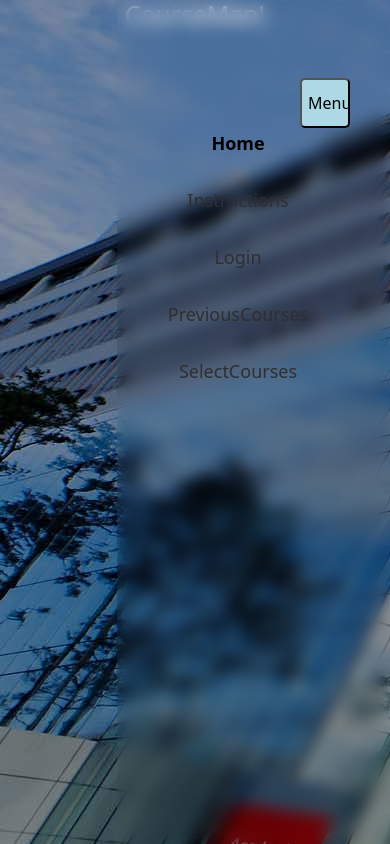
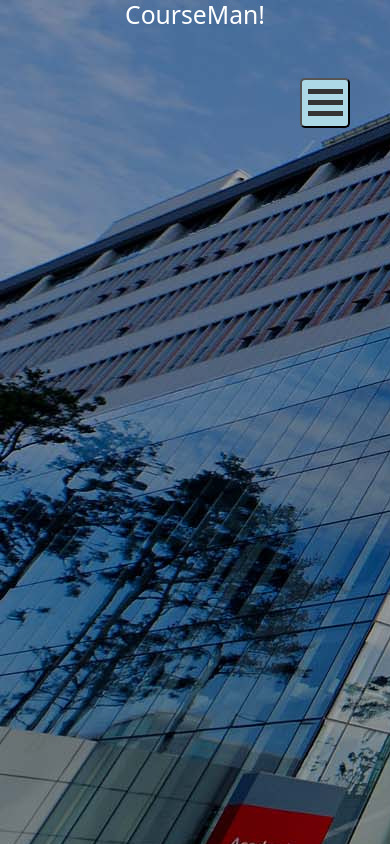
Before and after one commit to JuyeeMyeong/web_project_cse316, a React (Create React App) app: page / in a window 390 px wide. Built offline with nearby package versions, Linux system fonts and the light colour scheme.

Commit message:
#2 hamburger glyph for navbar

```diff
--- a/src/App.css
+++ b/src/App.css
@@ -64,8 +64,21 @@ ul {
 }
 
 @media screen and (max-width: 40em) {
+  .rotate {
+    transform: rotate(90deg);
+  }
+
+  .bar1, .bar2, .bar3 {
+    width: 35px;
+    height: 5px;
+    background-color: #333;
+    margin: 6px 0;
+    transition: 0.4s;
+  }
+
   .navBtn {
-    display: block;
+    display: inline-block;
+    cursor: pointer;
     position: fixed;
     right: 0;
     margin: 40px 40px 0 0;
@@ -75,6 +88,7 @@ ul {
     background-color: lightBlue;
     color: black;
     z-index: 5;
+    transition: transform 0.3s ease-out;
   }
 
   .navigation-menu ul {
@@ -86,12 +100,12 @@ ul {
     width: 100%;
     height: 100%;
     display: none;
-    transform: translateX(30%);
+    transform: translateX(100%);
     transition: transform 0.3s ease-out;
   }
 
   .navigation-menu.expanded ul {
-    transform: translateX(100%);
+    transform: translateX(30%);
   }
 
   .header {
--- a/src/components/Navbar.js
+++ b/src/components/Navbar.js
@@ -9,12 +9,16 @@ function Navbar() {
         setIsNavExpanded(!isNavExpanded);
     };
 
+    const btnClass = isNavExpanded ? 'navBtn rotate' : 'navBtn';
+
     return (
         <div>
             <h2 className='text-center'>CourseMan!</h2>
             <div className="button-container">
-                <button className="navBtn" onClick={handleNavExpand}>
-                    {isNavExpanded ? '×' : 'Menu'}
+                <button className={btnClass} onClick={handleNavExpand}>
+                    <div className="bar1"></div>
+                    <div className="bar2"></div>
+                    <div className="bar3"></div>
                 </button>
             </div>
             <div className={ isNavExpanded ? "header-container navigation-menu expanded" : "header-container navigation-menu notExpanded"}>
```
